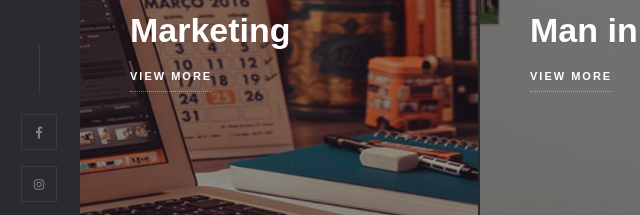
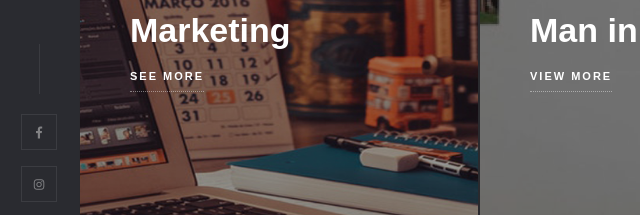
Before and after one commit to sid1993/tuskindia, a plain HTML site: page index.html in a window 1280 px wide. Shown: the part 348-563 px from the top of the page, 1-641 px from the left. Drawn offline with Linux system fonts and the light colour scheme; a script that the page names is missing.

Commit message:
View More ---> See More

```diff
--- a/index.html
+++ b/index.html
@@ -81,7 +81,7 @@
                                     <div class="fs-carousel-title fl-wrap">
                                         <div class="fs-carousel-titlecat"><a href="#">Web Design</a> <a href="#">Photography</a></div>
                                         <h3><a href="portfolio-single.html">Marketing</a></h3>
-                                        <a href="portfolio-single.html" class="fs-carousel-link">View more</a>
+                                        <a href="portfolio-single.html" class="fs-carousel-link">See more</a>
                                     </div>
                                     <div class="carousle-item-number"><span>01.</span></div>
                                     <div class="bg"  data-bg="images/bg/1.jpg"></div>
```
